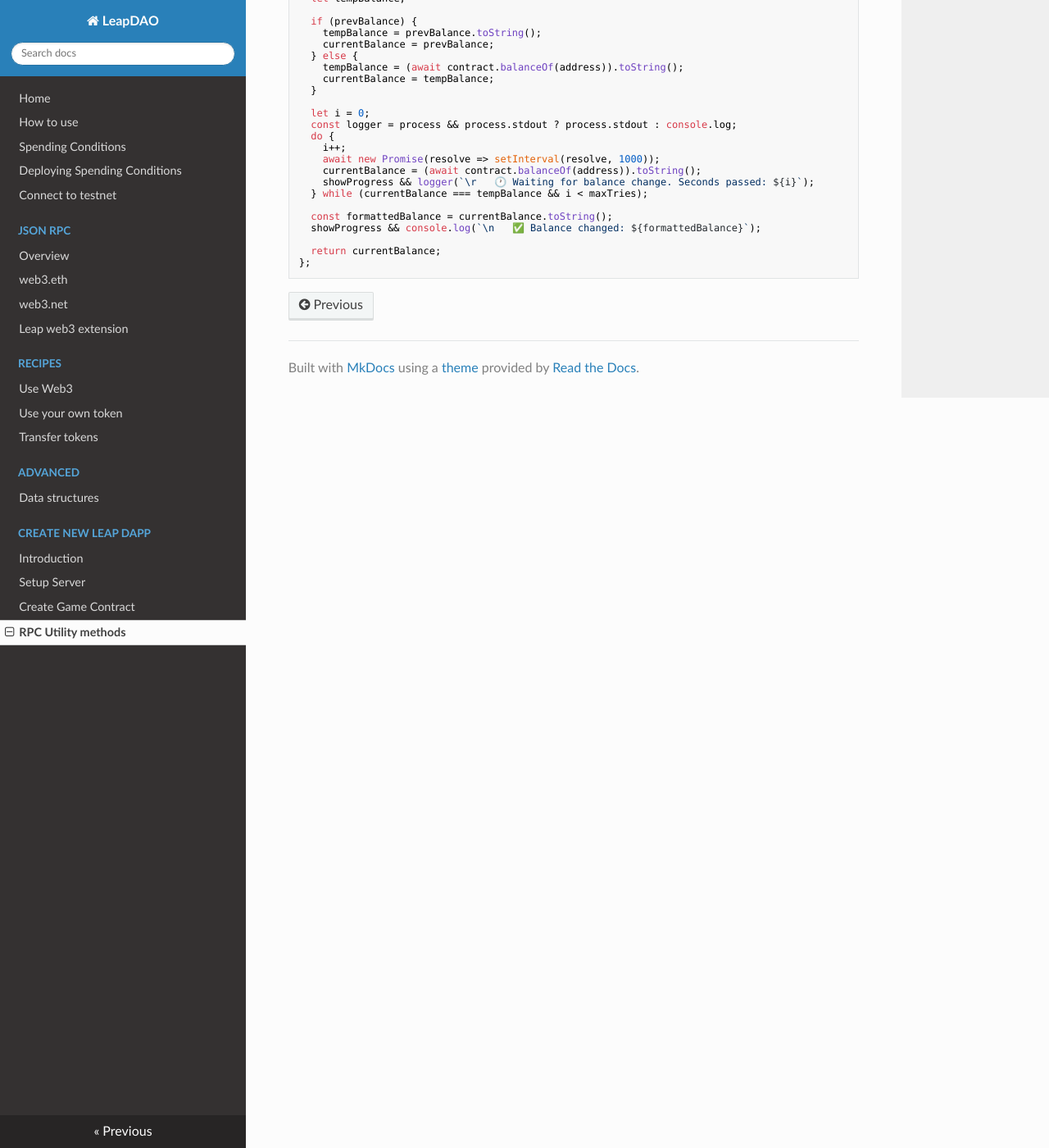
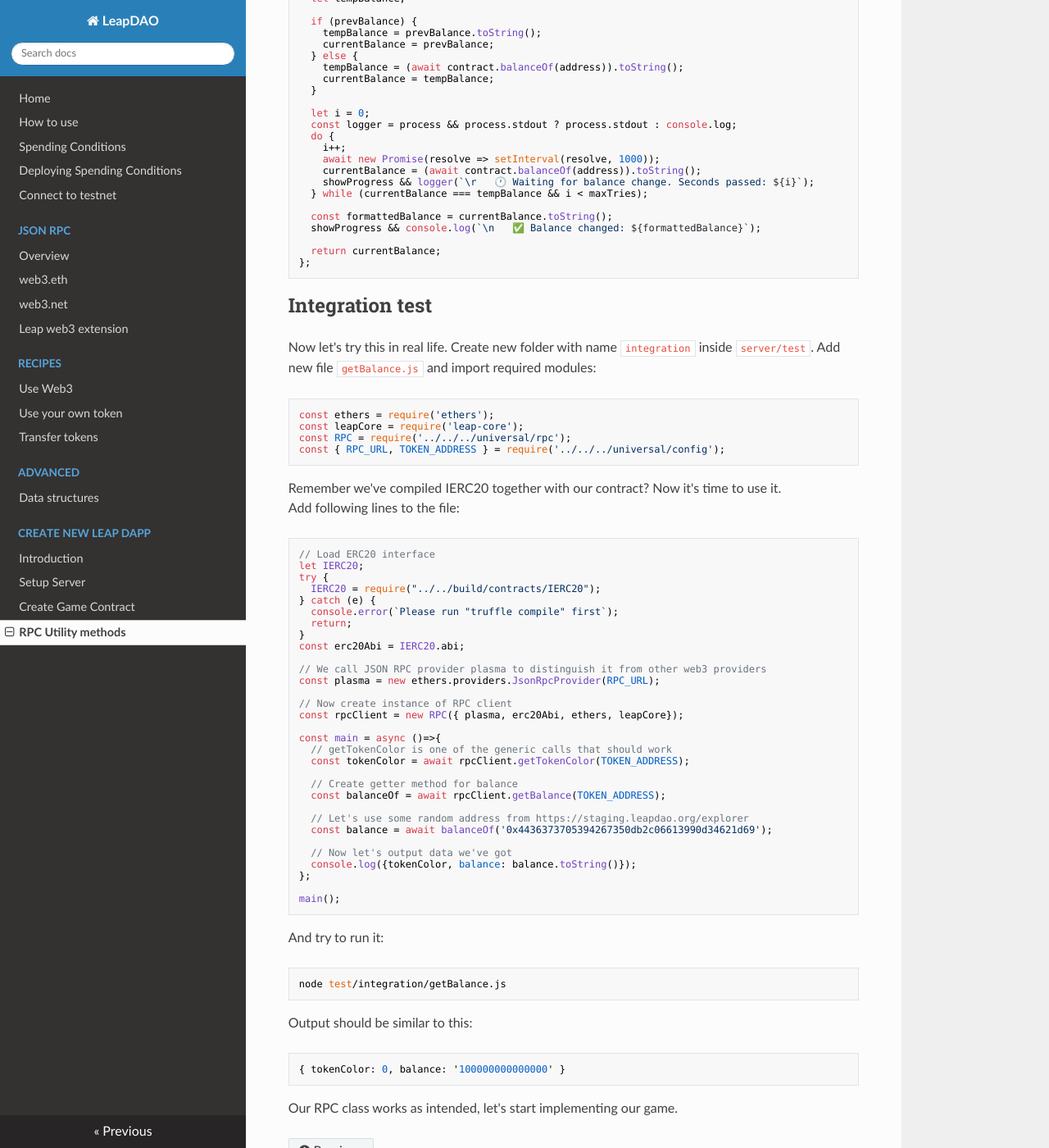
Before and after one commit to leapdao/docs, an MkDocs documentation site: the page built from docs/tutorials/new-dapp/step-3-rpc.md, in a window 1280 px wide and 1400 px high, scrolled down 2926 px. Shown: the whole window at 82% size. Built offline with MkDocs 1.6.1, drawn with Linux system fonts in a browser that asks for light colours; nearby versions of some CDN libraries.

Commit message:
Finish integration test

````diff
--- a/docs/tutorials/new-dapp/step-3-rpc.md
+++ b/docs/tutorials/new-dapp/step-3-rpc.md
@@ -187,3 +187,63 @@ async tokenBalanceChange(options){
   return currentBalance;
 };
 ```
+
+Integration test
+---
+Now let's try this in real life.
+Create new folder with name `integration` inside `server/test`.
+Add new file `getBalance.js` and import required modules:
+```javascript
+const ethers = require('ethers');
+const leapCore = require('leap-core');
+const RPC = require('../../../universal/rpc');
+const { RPC_URL, TOKEN_ADDRESS } = require('../../../universal/config');
+```
+
+Remember we've compiled IERC20 together with our contract? Now it's time to use it.
+Add following lines to the file:
+```javascript
+// Load ERC20 interface
+let IERC20;
+try {
+  IERC20 = require("../../build/contracts/IERC20");
+} catch (e) {
+  console.error(`Please run "truffle compile" first`);
+  return;
+}
+const erc20Abi = IERC20.abi;
+
+// We call JSON RPC provider plasma to distinguish it from other web3 providers
+const plasma = new ethers.providers.JsonRpcProvider(RPC_URL);
+
+// Now create instance of RPC client
+const rpcClient = new RPC({ plasma, erc20Abi, ethers, leapCore});
+
+const main = async ()=>{
+  // getTokenColor is one of the generic calls that should work
+  const tokenColor = await rpcClient.getTokenColor(TOKEN_ADDRESS);
+
+  // Create getter method for balance
+  const balanceOf = await rpcClient.getBalance(TOKEN_ADDRESS);
+
+  // Let's use some random address from https://staging.leapdao.org/explorer
+  const balance = await balanceOf('0x4436373705394267350db2c06613990d34621d69');
+
+  // Now let's output data we've got
+  console.log({tokenColor, balance: balance.toString()});
+};
+
+main();
+```
+
+And try to run it:
+```bash
+node test/integration/getBalance.js
+```
+
+Output should be similar to this:
+```json
+{ tokenColor: 0, balance: '100000000000000' }
+```
+
+Our RPC class works as intended, let's start implementing our game.
````
